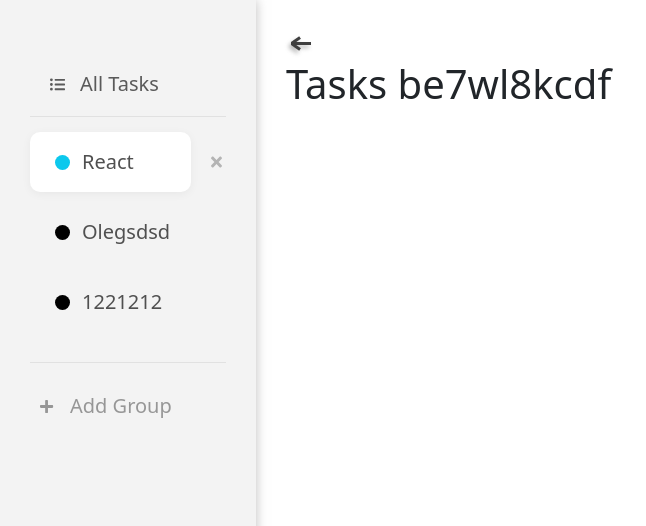
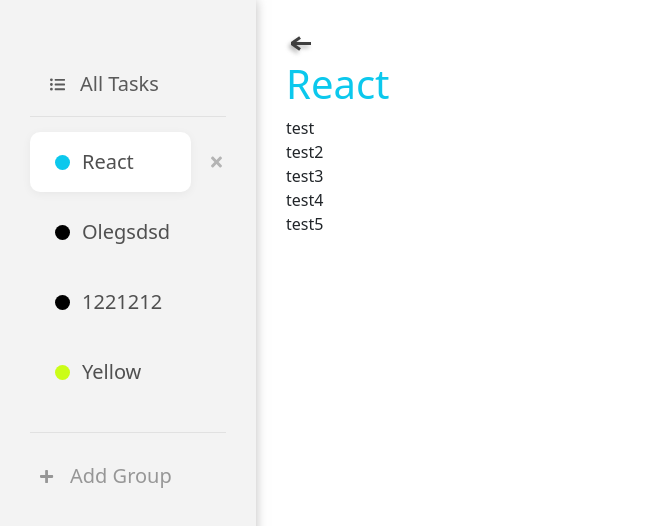
Before and after one commit to gavryk/tasks-manager, a React (Create React App) app: page /list/be7wl8kcdf in a window 1280 px wide. Shown: the top 526 px of the page, without its empty margins (0-646 px from the left). Built offline with nearby package versions, Linux system fonts and the light colour scheme; data requests are answered from the project's data file.

Commit message:
single tasks page

```diff
--- a/db.json
+++ b/db.json
@@ -4,7 +4,24 @@
       "id": "be7wl8kcdf",
       "title": "React",
       "color": "#0cc8ed",
-      "active": false
+      "active": false,
+      "tasks": [
+        {
+          "title": "test"
+        },
+        {
+          "title": "test2"
+        },
+        {
+          "title": "test3"
+        },
+        {
+          "title": "test4"
+        },
+        {
+          "title": "test5"
+        }
+      ]
     },
     {
       "id": "d6o20c7egxn",
@@ -17,6 +34,12 @@
       "title": "1221212",
       "color": "#000000",
       "active": false
+    },
+    {
+      "id": "f75bh2pgiy",
+      "title": "Yellow",
+      "color": "#cbfd17",
+      "active": false
     }
   ]
 }
--- a/src/App.js
+++ b/src/App.js
@@ -11,7 +11,6 @@ const App = () => {
   const [sidebarActive, setSidebarActive] = useState(true);
   const { groups } = useSelector(({ tasksGroup }) => tasksGroup);
 
-
   const handleSidebar = () => {
     setSidebarActive(!sidebarActive);
   }
@@ -20,16 +19,19 @@ const App = () => {
     dispatch(fetchTasksGroups());
   }, [dispatch]);
 
+
+
   return (
     <div className="todo-wrapper">
-      <Sidebar
-        sidebarAct={sidebarActive}
-        items={groups}
-      />
+      <Sidebar sidebarAct={sidebarActive} items={groups} />
       <div className="main">
         <Header handleSidebar={handleSidebar} sidebarAct={sidebarActive} />
         <Routes>
-          <Route path="/list/:id" element={<Tasks />} />
+          <Route exact path="/" element={<h1>Main</h1>} />
+          <Route
+            path="/list/:id"
+            element={<Tasks />}
+          />
         </Routes>
       </div>
     </div>
--- a/src/components/TasksGroup/Tasks/Tasks.jsx
+++ b/src/components/TasksGroup/Tasks/Tasks.jsx
@@ -1,16 +1,35 @@
-import React from 'react';
-import { useParams } from 'react-router-dom';
+import React, { useEffect } from "react";
+import { useDispatch, useSelector } from "react-redux";
+import { useParams } from "react-router-dom";
+import { getActiveTasks } from "../../../redux/actions/tasksGroup";
 
-import style from './Tasks.module.scss';
+import style from "./Tasks.module.scss";
 
 const Tasks = () => {
+    const dispatch = useDispatch();
+    const { activeTasks } = useSelector(({ tasksGroup }) => tasksGroup);
     const { id } = useParams();
 
-    return (
-        <div>
-            <h1>Tasks { id }</h1>
-        </div>
-    )
-}
+  useEffect(() => {
+    dispatch(getActiveTasks(id));
+  }, [id, dispatch]);
 
-export default Tasks
+  return (
+    <div>
+      <div className={style.tasksTitle}>
+          <h1 style={{color: activeTasks.color}}>{activeTasks.title}</h1>
+      </div>
+
+      {
+        activeTasks.tasks &&
+        activeTasks.tasks.map((task) => {
+            return (
+                <li>{task.title}</li>
+            )
+        }
+      )}
+    </div>
+  );
+};
+
+export default Tasks;
--- a/src/redux/actions/tasksGroup.js
+++ b/src/redux/actions/tasksGroup.js
@@ -24,6 +24,14 @@ export const deleteTaskGroup = (id) => {
   };
 };
 
+export const getActiveTasks = (id) => {
+  return async (dispatch) => {
+    axios.get(`/tasksGroups/${id}`).then(({data}) => {
+      dispatch(setActiveTasks(data));
+    });
+  };
+};
+
 export const setTasksGroup = (items) => {
   return {
     type: "SET_GROUP",
@@ -44,3 +52,10 @@ export const removeTaskGroup = (id) => {
     payload: id,
   };
 };
+
+export const setActiveTasks = (tasks) => {
+  return {
+    type: "SET_ACTIVE_TASKS",
+    payload: tasks
+  };
+}
--- a/src/redux/reducers/tasksGroup.js
+++ b/src/redux/reducers/tasksGroup.js
@@ -1,6 +1,7 @@
 const initState = {
   groups: [],
-  selectedGroup: null
+  selectedGroup: null,
+  activeTasks: []
 };
 
 const tasksGroup = (state = initState, action) => {
@@ -20,6 +21,11 @@ const tasksGroup = (state = initState, action) => {
         ...state,
         groups: [...state.groups.filter(group => group.id !== action.payload)]
       };
+    case "SET_ACTIVE_TASKS":
+      return {
+        ...state,
+        activeTasks: action.payload
+      };
     default:
       return state;
   }
```
